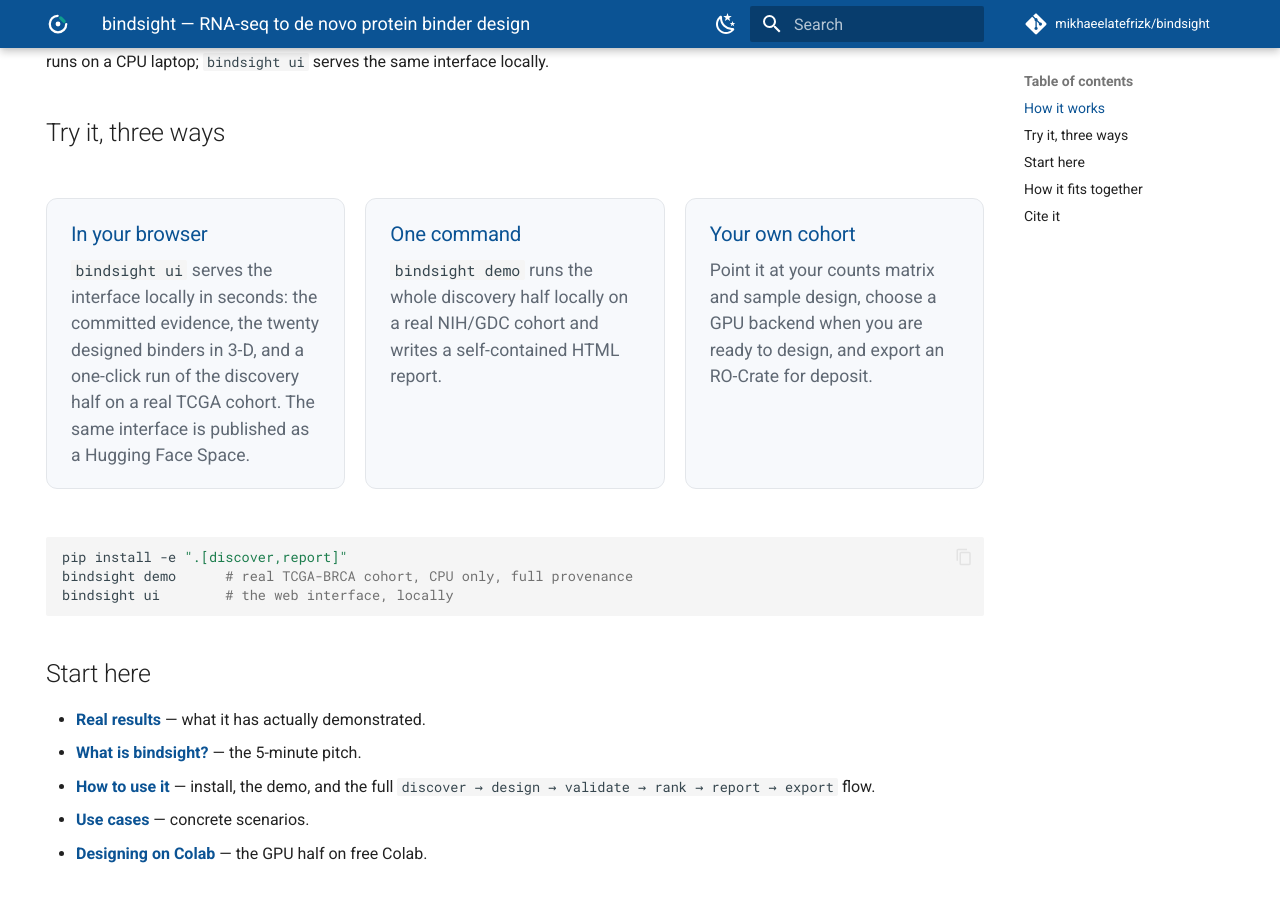
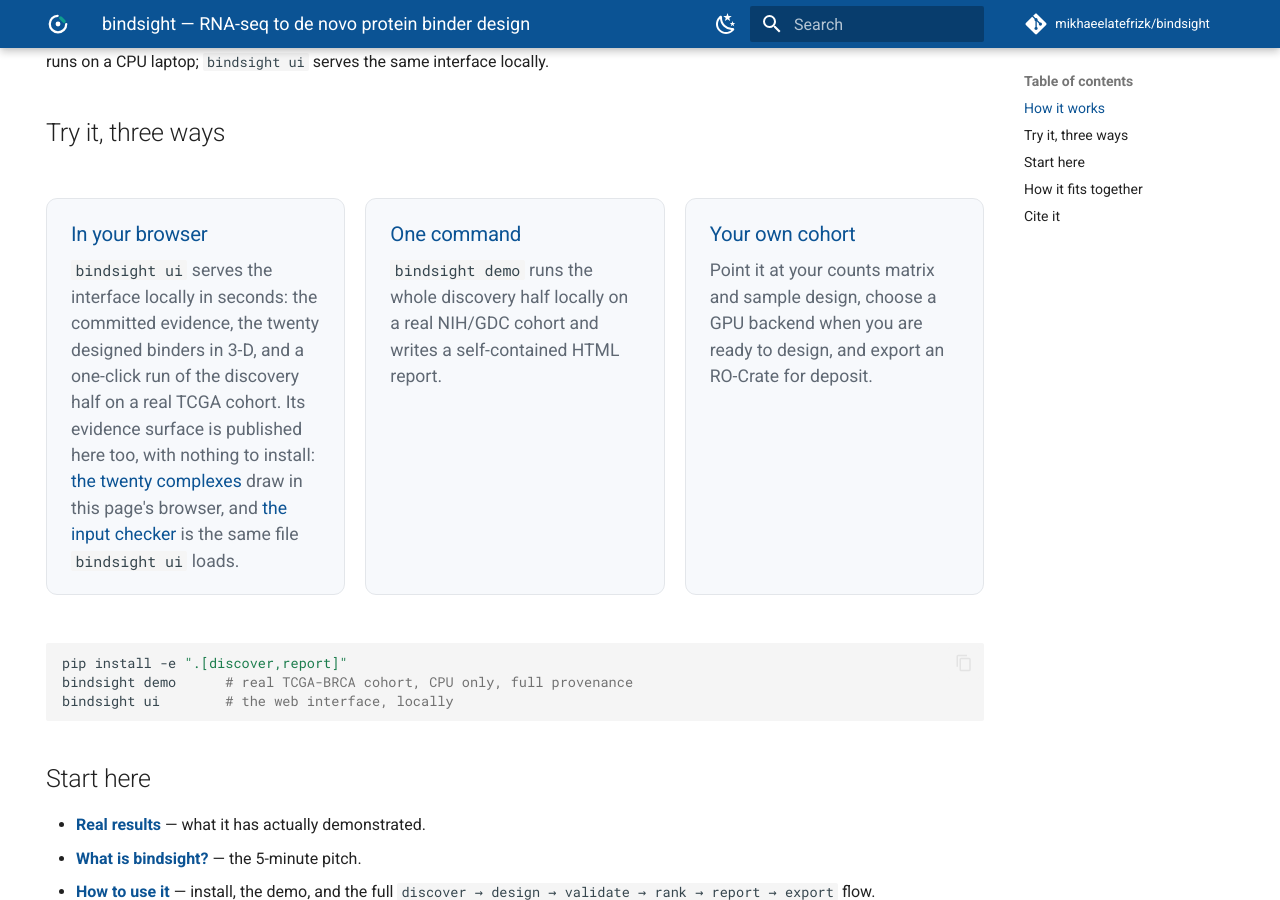
Before and after one commit to mikhaeelatefrizk/bindsight, an MkDocs documentation site: the page built from docs/index.md, in a window 1280 px wide and 900 px high, scrolled down 1775 px. Built offline with MkDocs 1.6.1 and Material for MkDocs 9.7.7, drawn with Linux system fonts in a browser that asks for light colours; comment, search, counter and statistics services are not loaded.

Commit message:
fix: the home page and the paper said the Space serves this interface
It does not, and has not since the release that deleted Streamlit. Checked
today: `https://mikhaeelatefrizk-bindsight.hf.space` answers 200 with
`<title>Streamlit</title>`, from a build dated 2026-09-05.

tests/test_hosted_demo_claims.py already forbids promising the hosted demo
works, and it was passing: its rule is that naming the Space as an address is
fine and only a promise that a reader can use it is not. "The same interface is
published as a public Hugging Face Space" slipped between those -- it is not an
address, it is an assertion about what is being served, and it was the second
sentence on the documentation home page's first card and a paragraph of the
JOSS paper. A reviewer clicks that link.

Both now point at what a reader can actually check, which is also the better
demo: the twenty predicted complexes draw in 3-D on the results page and the
input checker runs on the reader's own files, both in their own browser with
nothing installed and nothing uploaded. The home page no longer names the Space
at all, so the button that used to send people onto a blank page has nothing
left to send them to.

The paper keeps one address mention, which stays true whatever the Space
serves and will not need un-writing when it is rebuilt.

Two references to the removed sentence went with it: keep-warm.yml's comment
explaining why its red X matters, and the guard's own anchor list, which named
`docs/index.md` as a document that must mention the Space. A document that
stops mentioning it is this file's goal, not a broken sweep, so the anchors are
now files whose subject genuinely is the deployment -- verified still to fail
if the pattern goes blind.

The Space itself needs an HF_TOKEN secret only the owner can create. That is
unchanged, and is now the only thing in this repository that claims something
it cannot demonstrate.

Co-Authored-By: Claude Opus 5 <noreply@anthropic.com>

```diff
--- a/docs/index.md
+++ b/docs/index.md
@@ -114,8 +114,10 @@ locally.
     <h3>In your browser</h3>
     <p><code>bindsight ui</code> serves the interface locally in seconds: the
     committed evidence, the twenty designed binders in 3-D, and a one-click run
-    of the discovery half on a real TCGA cohort. The same interface is published
-    as a Hugging Face Space.</p>
+    of the discovery half on a real TCGA cohort. Its evidence surface is
+    published here too, with nothing to install: <a href="results/">the twenty
+    complexes</a> draw in this page's browser, and <a href="try-your-data/">the
+    input checker</a> is the same file <code>bindsight ui</code> loads.</p>
   </div>
   <div class="bs-card">
     <h3>One command</h3>
```
Also changed, not shown: paper/paper.md (+10 -8 lines), 2 other files.
